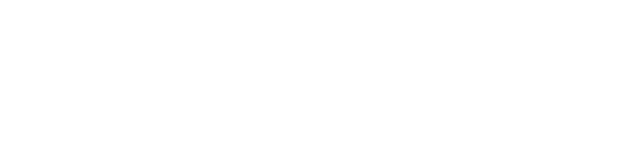
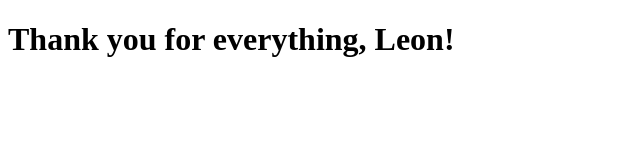
Before and after one commit to juctaposed/github-demo, a plain HTML site: page index.html in a window 1280 px wide. Shown: the whole page, without its empty margins (0-640 px from the left). Drawn offline with Linux system fonts and the light colour scheme.

Commit message:
added thank you message fixes #1

```diff
--- a/index.html
+++ b/index.html
@@ -8,6 +8,6 @@
     <link rel="stylesheet" href="/css/styles.css">
 </head>
 <body>
-
+    <h1>Thank you for everything, Leon!</h1>
 </body>
 </html>
```
